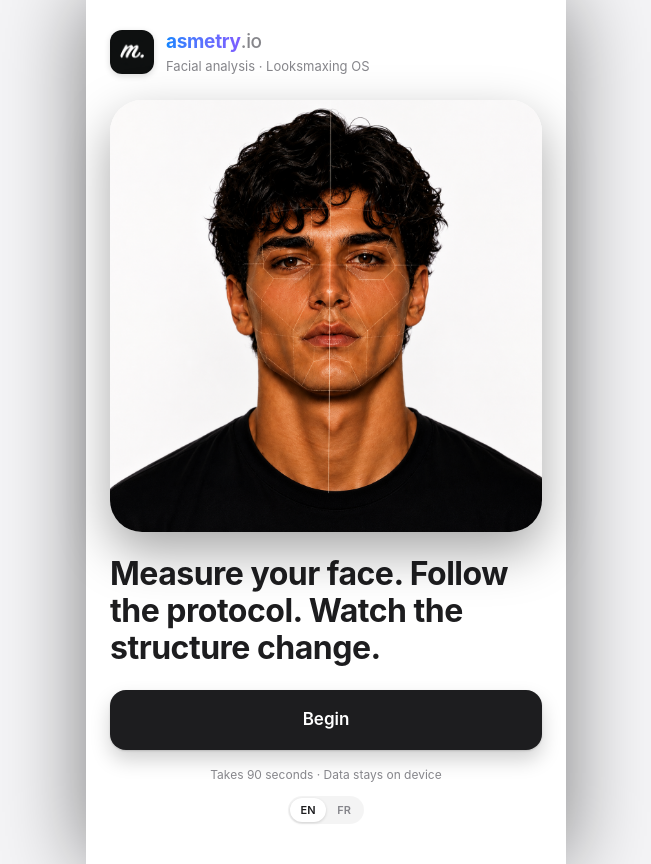
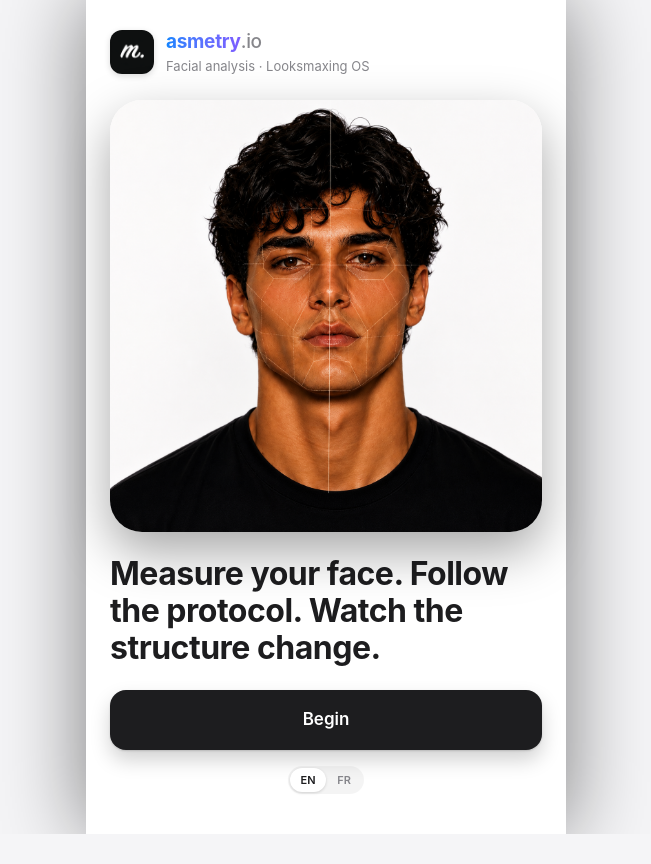
Before and after one commit to Ridwan2302/Asmetryapp, a Next.js app: page /onboarding in a window 1280 px wide. Shown: the whole page, without its empty margins (314-965 px from the left). After the commit the page ends 834 px from the top, so only its background shows below. Built offline with nearby package versions, Linux system fonts and the light colour scheme.

Commit message:
Remove welcome subtitle and drop auto-scroll to language toggle
The welcome screen now fits in the viewport without needing to scroll.

Co-Authored-By: Claude Sonnet 5 <noreply@anthropic.com>
Claude-Session: https://claude.ai/code/session_01S67uQFzUpJamZ6JhYFZgmf

```diff
--- a/src/lib/i18n.ts
+++ b/src/lib/i18n.ts
@@ -14,7 +14,6 @@ const en = {
   brand_tagline: 'Facial analysis · Looksmaxing OS',
   welcome_headline: 'Measure your face. Follow the protocol. Watch the structure change.',
   welcome_begin: 'Begin',
-  welcome_subtitle: 'Takes 90 seconds · Data stays on device',
   language_label: 'Language',
 
   intro1_step: 'Step 1 · Analyze',
@@ -247,7 +246,6 @@ const fr: Record<keyof typeof en, string> = {
   brand_tagline: 'Analyse faciale · OS Looksmaxing',
   welcome_headline: 'Analysez votre visage. Suivez un plan guidé. Regardez la structure changer.',
   welcome_begin: 'Commencer',
-  welcome_subtitle: '90 secondes · Les données restent sur l’appareil',
   language_label: 'Langue',
 
   intro1_step: 'Étape 1 · Analyser',
--- a/src/screens/onboarding/OnboardingFlow.tsx
+++ b/src/screens/onboarding/OnboardingFlow.tsx
@@ -2,7 +2,7 @@
 
 import Image from 'next/image';
 import { useRouter } from 'next/navigation';
-import { useEffect, useMemo, useRef, useState } from 'react';
+import { useMemo, useState } from 'react';
 import { OutlineButton, PrimaryButton } from '@/components/Button';
 import { LanguageToggle } from '@/components/LanguageToggle';
 import { Pill } from '@/components/Pill';
@@ -103,33 +103,7 @@ export function OnboardingFlow({ mode }: { mode: 'initial' | 'edit' }) {
   );
 }
 
-/** Eases the page down to `target`, ignored when the visitor prefers reduced motion. */
-function slowScrollTo(target: HTMLElement, duration: number) {
-  if (window.matchMedia('(prefers-reduced-motion: reduce)').matches) return;
-  const startY = window.scrollY;
-  const targetY = startY + target.getBoundingClientRect().top - Math.max(0, (window.innerHeight - target.offsetHeight) / 2);
-  const diff = targetY - startY;
-  if (Math.abs(diff) < 2) return;
-  const start = performance.now();
-  function step(now: number) {
-    const progress = Math.min(1, (now - start) / duration);
-    const eased = progress < 0.5 ? 2 * progress * progress : 1 - (-2 * progress + 2) ** 2 / 2;
-    window.scrollTo(0, startY + diff * eased);
-    if (progress < 1) requestAnimationFrame(step);
-  }
-  requestAnimationFrame(step);
-}
-
 function Welcome({ onNext, t }: { onNext: () => void; t: Translator }) {
-  const langRef = useRef<HTMLDivElement>(null);
-
-  useEffect(() => {
-    const el = langRef.current;
-    if (!el) return;
-    const timer = setTimeout(() => slowScrollTo(el, 1600), 600);
-    return () => clearTimeout(timer);
-  }, []);
-
   return (
     <div className="flex min-h-dvh flex-col justify-between px-6 pt-[calc(env(safe-area-inset-top)+28px)] pb-10">
       <div className="flex items-center gap-3">
@@ -154,8 +128,7 @@ function Welcome({ onNext, t }: { onNext: () => void; t: Translator }) {
       <div>
         <h1 className="mb-6 text-[32px] leading-[1.15] font-bold tracking-[-0.5px] text-ink">{t('welcome_headline')}</h1>
         <PrimaryButton label={t('welcome_begin')} onClick={onNext} />
-        <div className="mt-4 text-center text-[12px] text-soft">{t('welcome_subtitle')}</div>
-        <div ref={langRef} className="mt-3 flex justify-center">
+        <div className="mt-4 flex justify-center">
           <LanguageToggle size="sm" />
         </div>
       </div>
```
